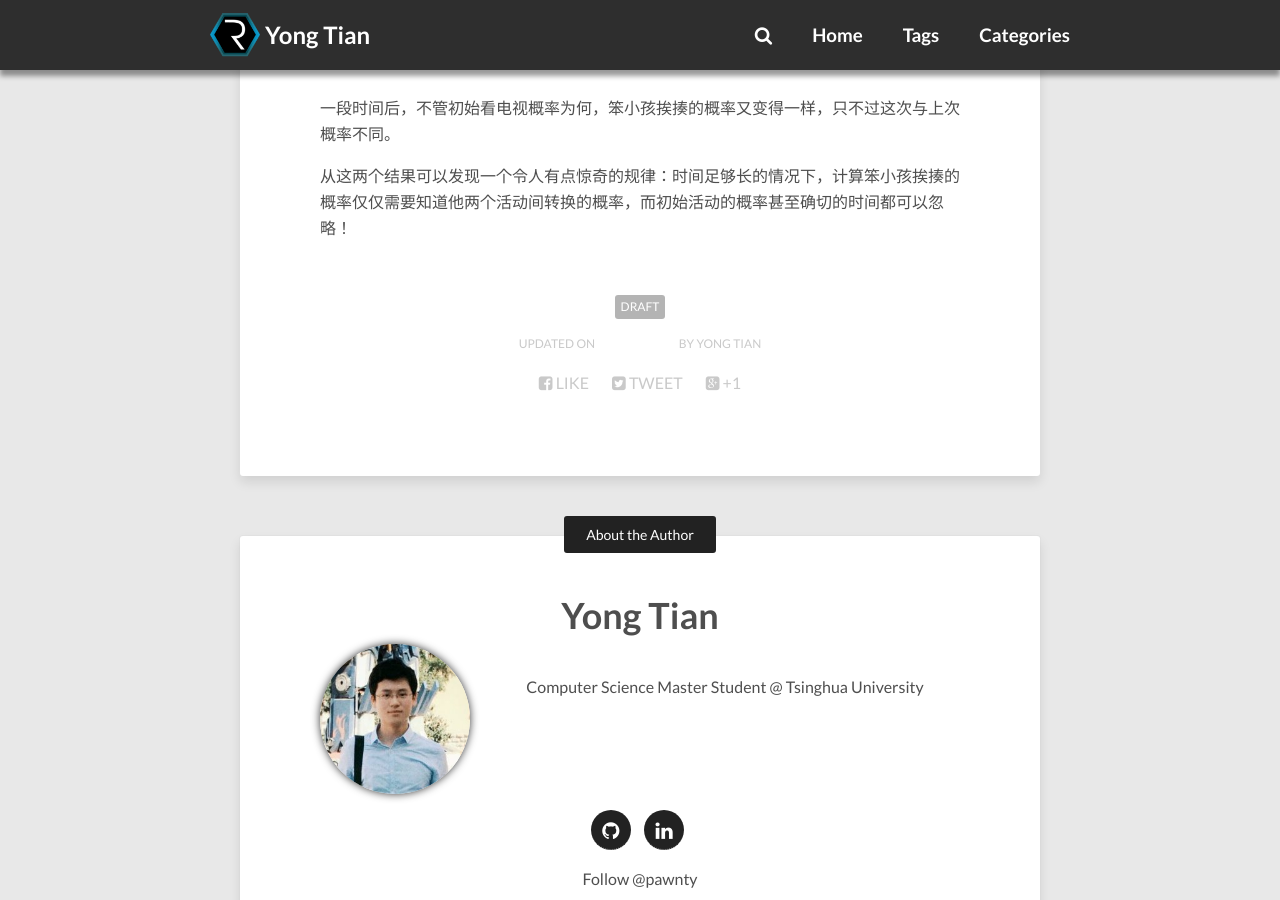
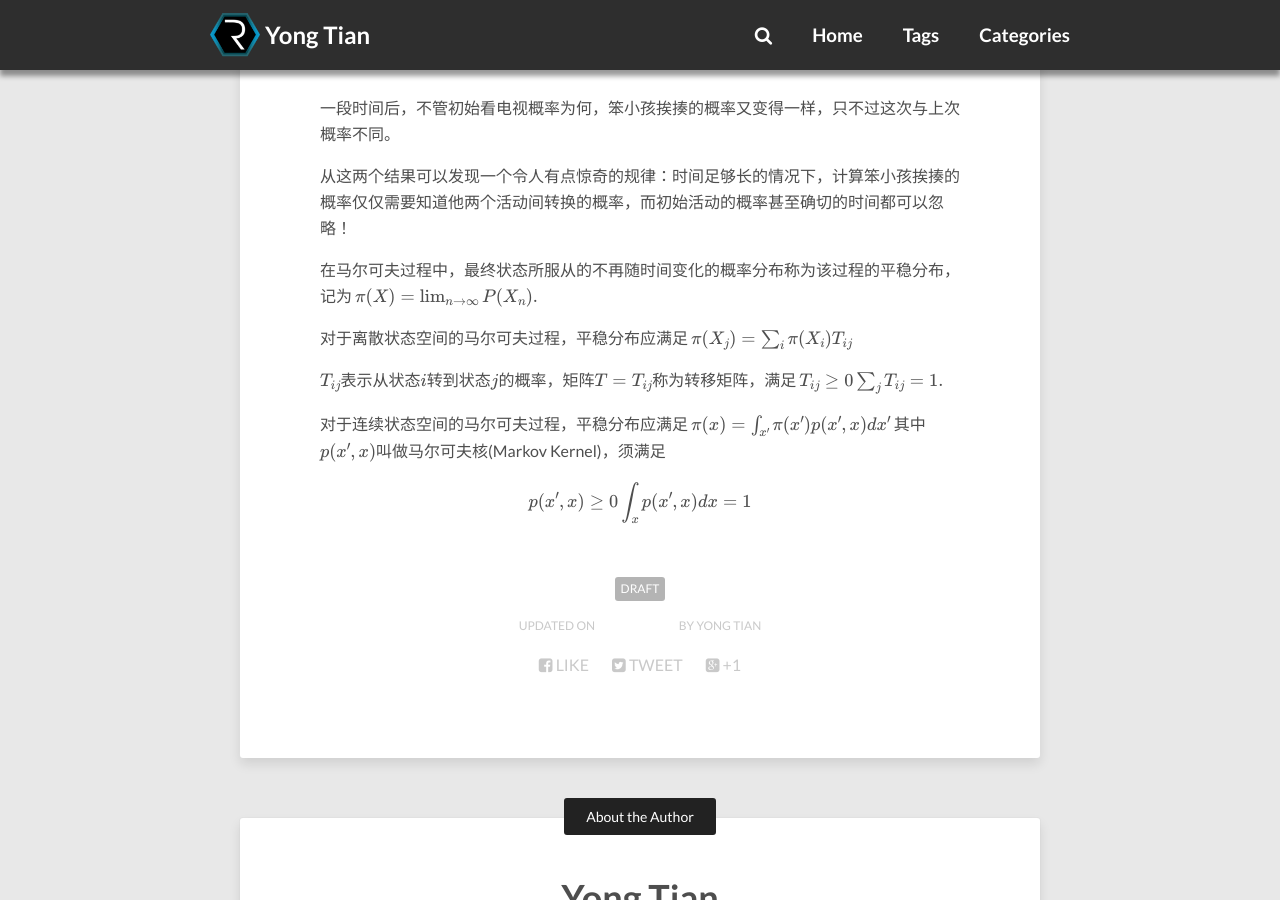
Before and after one commit to pawnty/pawnty.github.io, a Jekyll site: the page built from _posts/2016-06-18-mcmc.md, in a window 1280 px wide and 900 px high, scrolled down 1670 px. Built offline with Jekyll 4.4.1, drawn with Linux system fonts in a browser that asks for light colours; nearby versions of some CDN libraries; formulas are drawn with MathJax 3; comment, search, counter and statistics services are not loaded; some of the changed text lies outside the part shown.

Commit message:
Published with https://stackedit.io/

```diff
--- a/_posts/2016-06-18-mcmc.md
+++ b/_posts/2016-06-18-mcmc.md
@@ -1,13 +1,13 @@
 ---
 layout: post
-title: McMC
+title: 马尔可夫链蒙特卡洛
 description: "介绍McMC采样算法"
 modified: 2016-06-18
 tags: [draft]
 categories: [MachineLearning]
 ---
 
-## 马尔可夫链和稳定分布
+## 马尔可夫链和平稳分布
 周末，笨小孩妈妈出门去，只留笨小孩一个人在家做作业。笨小孩想看电视，但是被妈妈发现后会挨揍。所以，笨小孩每看1分钟电视或做1分钟作业就要随机地决定是继续当前活动还是换到另外一个活动：如果当时正在看电视，继续看电视的概率为$P_{tt}$，换为做作业的概率为$1-P_{tt}$；如果当时在做作业，继续做作业的概率为$P_{hh}$，换为看电视的概率为$1-P_{hh}$。问题来了：笨小孩挨揍的概率是多少？
 
 这个问题里，设笨小孩在第$i$分钟的活动为$X_i$。笨小孩下次活动的概率只与当前的活动有关，只要当前的活动是做作业，不管之前做了多少作业、看了多少电视，下一步做作业的概率都是$P_{hh}$，看电视的概率都是$1-P_{hh}$；只要当前的活动是做作业，不管之前做了多少作业、看了多少电视，下一步做作业的概率都是$P_{hh}$，看电视的概率都是$1-P_{hh}$。这种下一个状态只由当前状态决定的性质$P(X_{i+1}\vert X_0,X_1,\cdots,X_i)=P(X_{i+1}\vert X_i)$，称为马尔可夫性，满足马尔可夫性的随机序列$X_0, X_1, \cdots, X_n$称为马尔可夫链。
@@ -29,3 +29,27 @@ categories: [MachineLearning]
 一段时间后，不管初始看电视概率为何，笨小孩挨揍的概率又变得一样，只不过这次与上次概率不同。
 
 从这两个结果可以发现一个令人有点惊奇的规律：时间足够长的情况下，计算笨小孩挨揍的概率仅仅需要知道他两个活动间转换的概率，而初始活动的概率甚至确切的时间都可以忽略！
+
+在马尔可夫过程中，最终状态所服从的不再随时间变化的概率分布称为该过程的平稳分布，记为
+$$
+\pi(X)=\lim_{n\rightarrow \infty}P(X_n).
+$$
+
+对于离散状态空间的马尔可夫过程，平稳分布应满足
+$$
+\pi(X_j)=\sum_i \pi(X_i)T_{ij}
+$$
+
+$T_{ij}$表示从状态$i$转到状态$j$的概率，矩阵$T=\{T_{ij}\}$称为转移矩阵，满足
+$$T_{ij} \ge 0\\
+\sum_j T_{ij} = 1.
+$$
+
+对于连续状态空间的马尔可夫过程，平稳分布应满足
+$$
+\pi(x)=\int_{x'} \pi(x')p(x', x)dx'
+$$
+其中$p(x', x)$叫做马尔可夫核(Markov Kernel)，须满足
+
+$$p(x', x) \ge 0\\
+\int_x p(x', x) dx = 1$$
```
